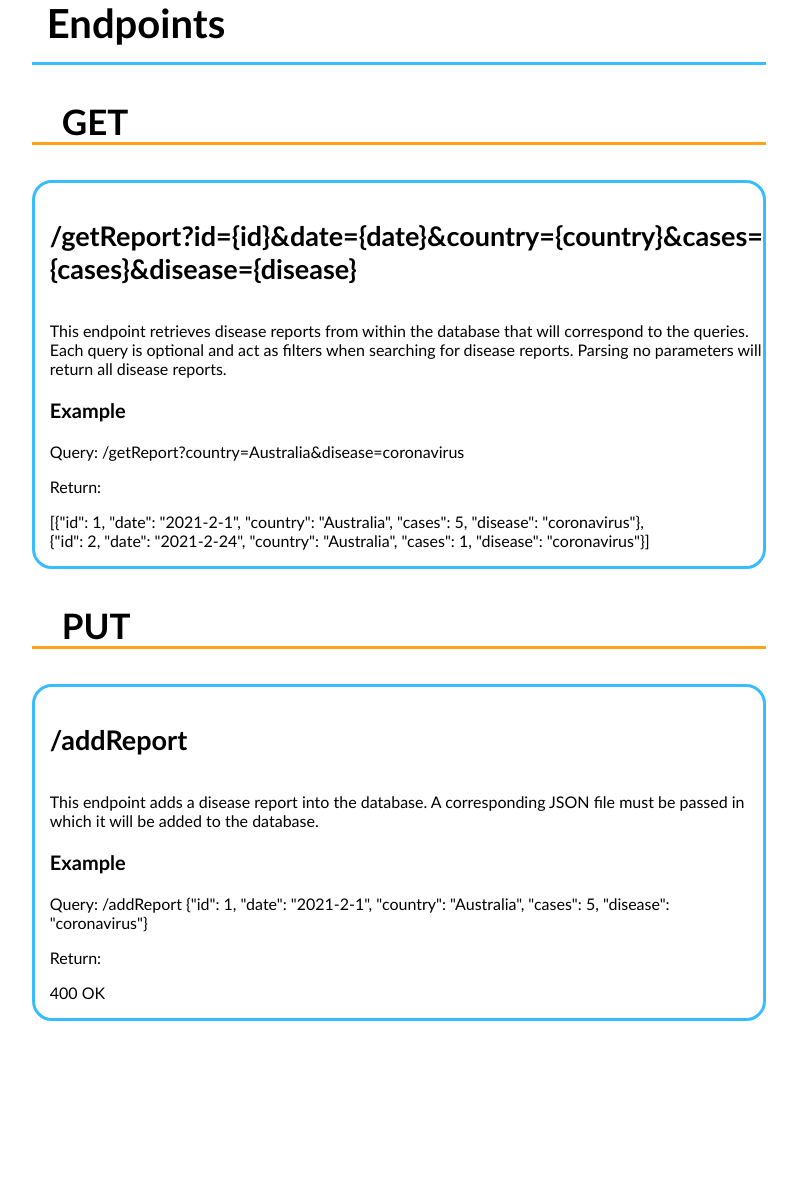
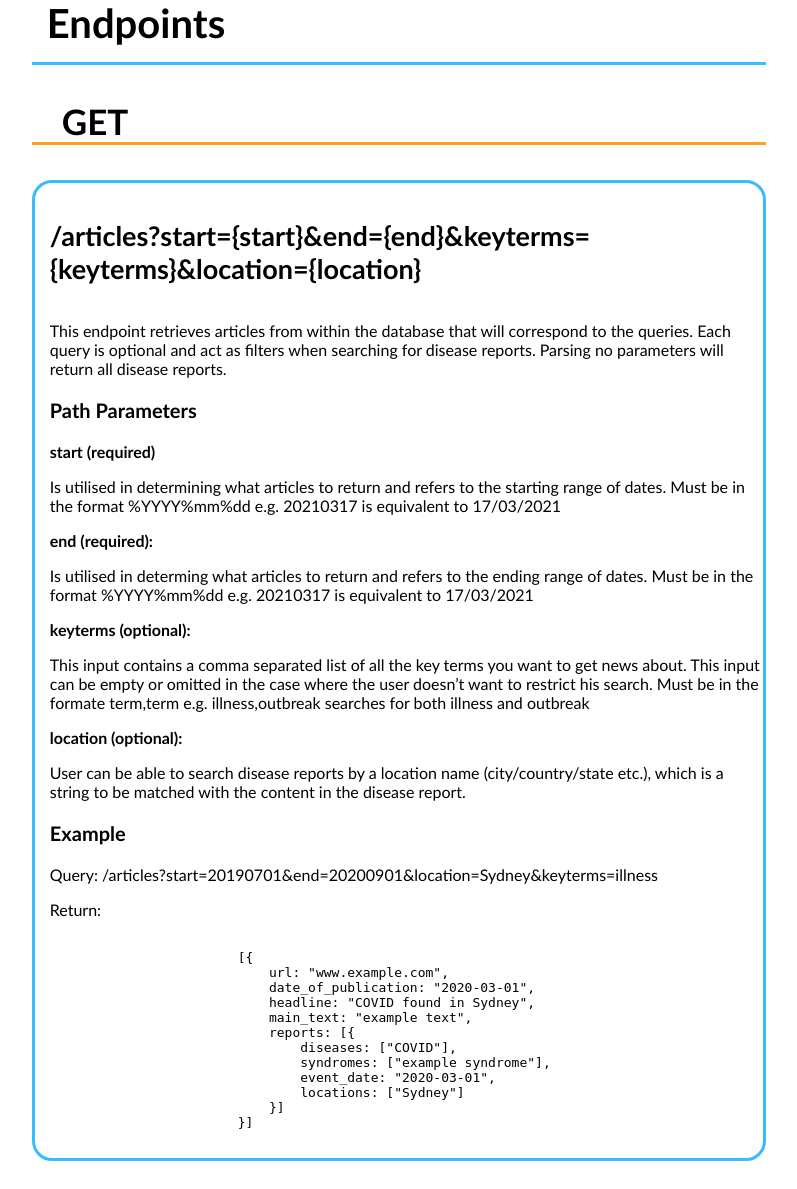
Before and after one commit to sheinaedeline/SENG3011-Brickwalls, a Flask app: page / in a window 1280 px wide. Shown: the part 176-1365 px from the top of the page, without its empty margins (241-1038 px from the left). Before the commit the page ends 1197 px from the top, so only its background shows below. Run offline with Flask 2, Linux system fonts and the light colour scheme.

Commit message:
changed API endpoints and data

```diff
--- a/PHASE_1/API_SourceCode/Azure_Flask/application.py
+++ b/PHASE_1/API_SourceCode/Azure_Flask/application.py
@@ -5,60 +5,142 @@ import pymongo
 app = Flask(__name__)
 
 client = pymongo.MongoClient("mongodb+srv://admin:admin@cluster0.rmrdh.mongodb.net/test?retryWrites=true&w=majority")
-database = client["Report_database"]
-groups = database["Reports"]
+database = client["database"]
+groups = database["articles"]
 
 @app.route('/')
 def hello():
     return render_template("page.html")
 
-def checkInvalidParam(requestData):
+def checkInvalidDate(requestData):
+    found_start = False
+    found_end = False
     for elem in requestData:
-        if elem != "id" and elem != "date" and elem != "country" and elem != "cases" and elem != "disease":
-            return False
-    return True
+        if elem == "start":
+            found_start = True
+        if elem == "end":
+            found_end = True
+    if not found_start or not found_end:
+        return "Invalid query, please provide both start and end dates"
 
-#parse queries to search for disease reports
-#e.g /getReport?country=Australia
-#will return all reports of the country Australia
+    start = datetime.strptime(requestData["start"], "%Y%m%d").date()
+    end = datetime.strptime(requestData["end"], "%Y%m%d").date()
+    if start > end:
+        return "Invalid query, end date must be after start date"
+    else:
+        return ""
 
-@app.route('/getReport', methods=["GET"])
+#parse queries to search for articles
+#e.g /articles?start=20190701&end=20200901&location=Sydney&keyterms=illness
+#will return all articles between 1/7/2019 and 1/9/2020, have disease reports within Sydney and have the keyterm "illness"
+
+@app.route('/articles', methods=["GET"])
 def getReport():
+    data = request.args
     result = []
-    filters = {}
-    if request.args:
-        filters = request.args
-        if not checkInvalidParam(filters):
-            return "Invalid query, only id, date, country, cases and disease are accepted", 400
-    for report in groups.find(filters):
-        result.append(report)
-    if len(result) == 0:
-        return "No disease reports found", 404
+    error_msg = checkInvalidDate(data)
+    if error_msg:
+        error = {
+            "timestamp": datetime.strptime(str(datetime.now().strftime("%Y%m%d")), "%Y%m%d"),
+            "status": 400,
+            "error":"Bad Request",
+            "message": error_msg,
+            "path": request.path,
+            "client request": request.full_path
+        }
+        return error
+
+    #Get all articles within the specified date
+    correct_date = []
+    start_search = datetime.strptime(data["start"], "%Y%m%d").date()
+    end_search = datetime.strptime(data["end"], "%Y%m%d").date()
+    #groups.find({}) gets all articles from database
+    for article in groups.find({}):
+        start_input = datetime.strptime(article["date_of_publication"], "%Y-%m-%d").date()
+        end_input = datetime.strptime(article["date_of_publication"], "%Y-%m-%d").date()
+        if start_search < start_input and end_search > end_input:
+            #_id prevents object from being jsonified
+            del article["_id"]
+            correct_date.append(article)
+    result = correct_date
+
+    #From the collected articles with the correct dates, get all articles with correct key terms. This is optional as keyterms is not required
+    #An article/report has a keyterm if the keyterm can be found in he article headline, article main text, report disease, location or syndrome
+    correct_keyterms = []
+    if 'keyterms' in data:
+        terms = data["keyterms"].split(",")
+        #result contains all articles with dates within the start and end dates passed in the query
+        for article in result:
+            #article_added prevents the same article being added twice in case it contains more than 1 key term
+            article_added = False
+            #check all attributes if the key term can be found
+            for term in terms:
+                if article_added:
+                    continue
+                if term.lower() in article["headline"].lower():
+                    correct_keyterms.append(article)
+                    article_added = True
+                elif term.lower() in article["main_text"].lower():
+                    correct_keyterms.append(article)
+                    article_added = True
+                else:
+                    for report in article["reports"]:
+                        for disease in report["diseases"]:
+                            if term.lower() in disease.lower():
+                                correct_keyterms.append(article)
+                                article_added = True
+                                break
+                        for location in report["locations"]:
+                            if term.lower() in location.lower():
+                                correct_keyterms.append(article)
+                                article_added = True
+                                break
+                        for syndrome in report["syndromes"]:
+                            if term.lower() in syndrome.lower():
+                                correct_keyterms.append(article)
+                                article_added = True
+                                break
+        result = correct_keyterms
+
+    #From the collected articles with the correct dates or correct key terms, get all articles with disease reports with the correct location.
+    #This is the same case as the keyterms, as it is optional and can be skipped. It can also be searched for straight after checking for correct date if no keyterm was passed.
+    #Will check all reports in the article and check if the report location is the same as the location query.
+
+    #TODO MIGHT NEED TO CHANGE TO BE ABLE TO DETERMINE CITIES, STATES AND COUNTRIES
+    #E.G. SEARCHING AUSTRALIA MIGHT GET ALL ARTICLES WITH LOCATIONS OF AUSTRALIAN CITIES
+
+    correct_location = []
+    if "location" in data:
+        for article in result:
+            article_added = False
+            for report in article["reports"]:
+                if article_added:
+                    continue
+                for location in report["locations"]:
+                    if article_added:
+                        continue
+                    if data["location"].lower() in location.lower():
+                        correct_location.append(article)
+                        article_added = True
+        result = correct_location
+
     return jsonify(result)
 
-#parse JSON disease report to add to database
-#e.g javascript example
-#const response = fetch("http://127.0.0.1:5000/addReport", {
-#    method: "PUT",
-#    headers: {
-#        'Accept': 'application/json',
-#        'Content-Type': 'application/json'
-#    },
-#    body: JSON.stringify({
-#        "date": "2020-5-6",
-#        "country": "India",
-#        "cases": 2,
-#        "disease": "ebola",
-#    })
-#})
-@app.route('/addReport', methods=["PUT"])
-def addReport():
-    data = request.get_json()
-    if not checkInvalidParam(data):
-        return "Invalid query, only id, date, country, cases and disease are accepted", 400
-    data["_id"] = "PING"
-    groups.insert_one(data)
-    return "Inserted Report to database", 200
+#TEST
+#const fetch = require("node-fetch");
+#const response = fetch("http://127.0.0.1:5000/reports?start=20200317&end=20210317")
+
+#DELETE ADD REPORT ENDPOINT
+#TODO REPLACE WITH WEBSCRAPER ADDING ARTICLE EVERY ~24 HOURS
+#@app.route('/addReport', methods=["PUT"])
+#def addReport():
+#    data = request.get_json()
+#    if not checkInvalidParam(data):
+#        return "Invalid query, only id, date, country, cases and disease are accepted", 400
+#    data["_id"] = "PING"
+#    groups.insert_one(data)
+#    return "Inserted Report to database", 200
+
 
 if __name__ == '__main__':
     app.debug = True
--- a/PHASE_1/API_SourceCode/Azure_Flask/static/css/page.css
+++ b/PHASE_1/API_SourceCode/Azure_Flask/static/css/page.css
@@ -31,6 +31,10 @@ body {
     padding: 20px;
 }
 
+.param {
+    font-weight: bold
+}
+
 .body {
     width: 60%;
     margin: auto;
--- a/PHASE_1/API_SourceCode/Azure_Flask/templates/page.html
+++ b/PHASE_1/API_SourceCode/Azure_Flask/templates/page.html
@@ -14,35 +14,55 @@
             <div>
                 <h3>GET</h3>
                 <div class="endpoint">
-                    <h4>/getReport?id={id}&date={date}&country={country}&cases={cases}&disease={disease}</h4>
+                    <h4>/articles?start={start}&end={end}&keyterms={keyterms}&location={location}</h4>
                     <p>
-                        This endpoint retrieves disease reports from within the database that will correspond to the queries.
+                        This endpoint retrieves articles from within the database that will correspond to the queries.
                         Each query is optional and act as filters when searching for disease reports. Parsing no parameters will return all disease reports.
                     </p>
                     <div>
+                        <p class="example">Path Parameters</p>
+                        <p class="param">start (required)</p>
+                            <p>
+                                Is utilised in determining what articles to return and refers to the starting range of dates.
+                                Must be in the format %YYYY%mm%dd e.g. 20210317 is equivalent to 17/03/2021
+                            </p>
+                        <p class="param">end (required):</p>
+                            <p>
+                                Is utilised in determing what articles to return and refers to the ending range of dates.
+                                Must be in the format %YYYY%mm%dd e.g. 20210317 is equivalent to 17/03/2021
+                            </p>
+                        <p class="param">keyterms (optional):</p>
+                            <p>
+                                This input contains a comma separated list of all the key terms you want to get news about.
+                                This input can be empty or omitted in the case where the user doesn’t want to restrict his search.
+                                Must be in the formate term,term e.g. illness,outbreak searches for both illness and outbreak
+                            </p>
+                        <p class="param">location (optional):</p>
+                            <p>
+                                User can be able to search disease reports by a location name (city/country/state etc.), which
+                                is a string to be matched with the content in the disease report.
+                            </p>
+                    </div>
+                    <div>
                         <p class="example">Example</p>
-                        <p>Query: /getReport?country=Australia&disease=coronavirus</p>
+                        <p>Query: /articles?start=20190701&end=20200901&location=Sydney&keyterms=illness</p>
                         <p>Return:</p>
-                        <p> [{"id": 1, "date": "2021-2-1", "country": "Australia", "cases": 5, "disease": "coronavirus"}, <br>
-                            {"id": 2, "date": "2021-2-24", "country": "Australia", "cases": 1, "disease": "coronavirus"}]</p>
+                        <pre>
+                        [{
+                            url: "www.example.com",
+                            date_of_publication: "2020-03-01",
+                            headline: "COVID found in Sydney",
+                            main_text: "example text",
+                            reports: [{
+                                diseases: ["COVID"],
+                                syndromes: ["example syndrome"],
+                                event_date: "2020-03-01",
+                                locations: ["Sydney"]
+                            }]
+                        }]
+                    </pre>
                     </div>
                 </div>
-            </div>
-            <div>
-                <h3>PUT</h3>
-                <div class="endpoint">
-                    <h4>/addReport</h4>
-                    <p>This endpoint adds a disease report into the database.
-                       A corresponding JSON file must be passed in which it will be added to the database.
-                    </p>
-                    <div>
-                        <p class="example">Example</p>
-                        <p>Query: /addReport {"id": 1, "date": "2021-2-1", "country": "Australia", "cases": 5, "disease": "coronavirus"}</p>
-                        <p>Return:</p>
-                        <p> 400 OK</p>
-                    </div>
-                </div>
-
             </div>
         </div>
     </body>
```
